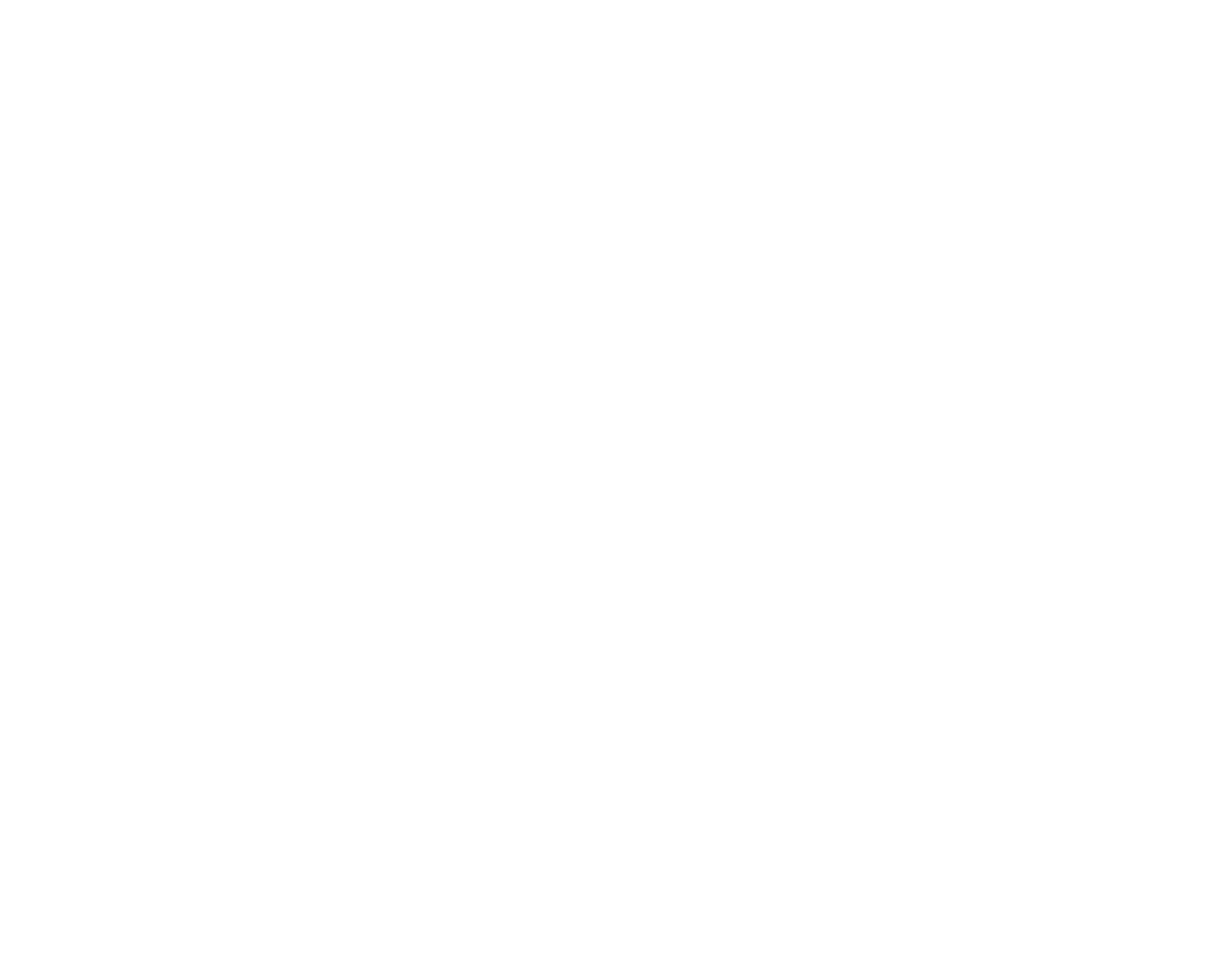
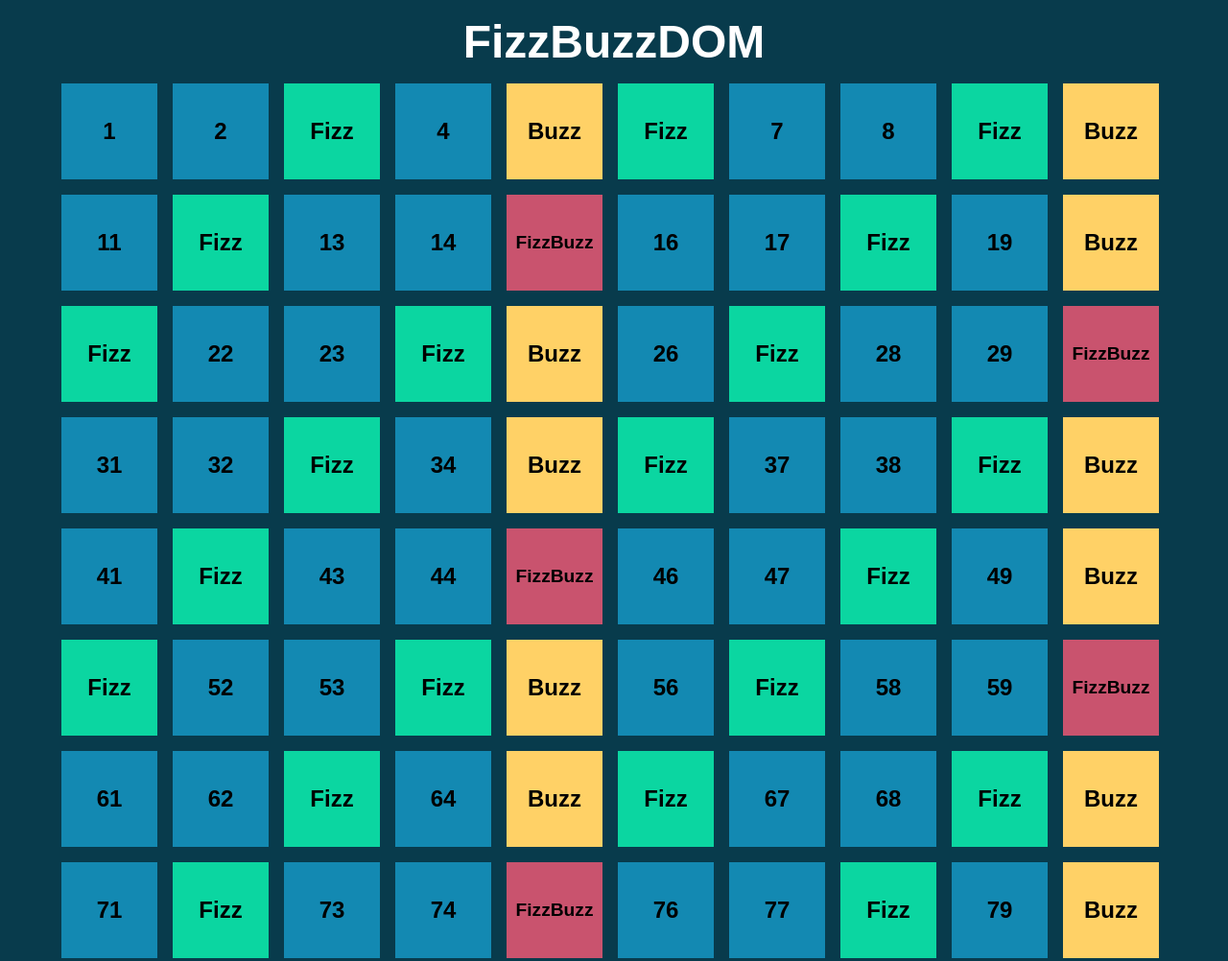
Before and after one commit to GessicaCalcagno/js-fizzbuzz, a plain HTML site: page index.html in a window 1280 px wide. Shown: the top 1002 px of the page at 96% size. Before the commit the page ends 800 px from the top, so only its background shows below. Drawn offline with Linux system fonts and the light colour scheme.

Commit message:
Add: js + css

```diff
--- a/css/style.css
+++ b/css/style.css
@@ -5,6 +5,63 @@
     box-sizing: border-box;
 }
 
-/************************************************
-        --------
- ************************************************/
+/*BODY*/
+
+body {
+    background-color: #083B4C;
+    font-family: Arial, Helvetica, Verdana, Tahoma, sans-serif;
+}
+
+/*TITLE*/
+h1 {
+    color: white;
+    text-align: center;
+    padding: 1rem;
+    font-size: 3rem;
+}
+
+/*CONTAINER*/
+.container {
+    width: 90%;
+    margin: 0 auto;
+}
+
+/*BOXES*/
+.row {
+    display: flex;
+    justify-content: space-between;
+    flex-wrap: wrap;
+}
+
+.box {
+    display: flex;
+    justify-content: center;
+    align-items: center;
+    width: 100px;
+    height: 100px;
+    margin-right: 0.5rem;
+    margin-bottom: 1rem;
+    font-size: 1.5rem;
+    font-weight: bold;
+}
+
+/*FIZZ numeri multipli di 3*/
+.fizz {
+    background-color: #0BD6A1;
+}
+
+/*BUZZ numeri multipli di 5*/
+.buzz {
+    background-color: #FFD166;
+}
+
+/*FIZZ-BUZZ numeri multipli di 3 e 5*/
+.fizz-buzz {
+    background-color: #c9536e;
+    font-size: 1.2rem;
+}
+
+/*Numeri che non soddisfano le altre condizioni*/
+.number {
+    background-color: #1389B2;
+}
--- a/index.html
+++ b/index.html
@@ -1,17 +1,34 @@
 <!DOCTYPE html>
 <html lang="en">
+
 <head>
     <meta charset="UTF-8">
     <meta name="viewport" content="width=device-width, initial-scale=1.0">
     <title>FizzBuzz</title>
-     <!-- style css -->
-     <link rel="stylesheet" href="./css/style.css">
+    <!-- style css -->
+    <link rel="stylesheet" href="./css/style.css">
 </head>
+
 <body>
+
+    <!-- Title -->
+    <h1>FizzBuzzDOM</h1>
+
+    <!-- Container for colorful boxes -->
+    <div class="container">
+
+        <!-- Row -->
+        <div class="row">
+
+        </div>
+        <!-- /Row -->
+    </div>
+    <!-- /Container for colorful boxes -->
 
 
 
     <!-- Java script -->
     <script src="./js/script.js"></script>
 </body>
+
 </html>
--- a/js/script.js
+++ b/js/script.js
@@ -1,7 +1,86 @@
 // TEST
-alert('ciao')
+//alert('ciao')
 
 //************************************************ */
 // Lo usiamo come controllo alla fine se c'è qualche problema di sintassi! COMMENTALO SE ANCORA STAI LAVORANDO SUL CODICE
-//"use strict";
+"use strict";
 //**************************************************** */
+
+//La inserisco fuori dal ciclo for dopo i vari controlli/test console
+//Prendo la riga creata in HTML tramite classe '.row'
+const rowElem = document.querySelector(".row");
+//test
+console.log(rowElem);
+//--------------------------------------------
+
+// CICLO 'FOR'
+// Inizializzazione - condizione - incremento (i++ -> i= i+1)
+for (let i = 1; i <= 100; i++) {
+    //console.log(i)
+
+    //Dopo che ho fatto tutti i controlli in console
+    //Dichiaro la variabile per cambiare il background-color in base al tipo di elemento
+    let bgClass;
+
+    // Creo i div in pagina
+    const boxElem = document.createElement("div");
+    //Test
+    console.log(boxElem);
+    //------------------------------------
+
+
+    //Creo la condizione che i box numerici diventino Fizz--> se divisibili per 3; Buzz-> /5; FizzBuzz--> /sia per 5 che per 3
+
+    //Essendo a 'cascata' prima devo inserire la condizione per entrambi i casi cioè 'FizzBuzz' se no mi indica solo fizz e buzz senza fizzBuzz
+    if ((i % 3 === 0) && (i % 5 === 0)) {
+        // Test
+        console.log("FizzBuzz");
+        // Dopo aver creato in css la classe dico alla variabile 'bgClass' di prendere la classe dall'html
+        bgClass = "fizz-buzz";
+        //Stampo nell'elemento box il termine di riferimento. Assegno il termine 'FizzBuzz' nel template litteral per vederlo scritto in pagina
+        boxElem.innerHTML = `FizzBuzz`;
+
+        // Indico la condizione: se un numero: i è un multiplo di 3 allora è 'Fizz'
+    } else if (i % 3 === 0) {
+        // Test
+        console.log("Fizz");
+        // Dopo aver creato in css la classe dico alla variabile 'bgClass' di prendere la classe dall'html con background-color
+        bgClass = "fizz"
+        //Stampo nell'elemento box il termine di riferimento. Assegno il termine 'Fizz' nel template litteral per vederlo scritto in pagina
+        boxElem.innerHTML = `Fizz`;
+
+
+        // Indico la condizione: se un numero: i è un multiplo di 5 allora è 'Buzz'
+    } else if (i % 5 === 0) {
+        // Test
+        console.log("Buzz");
+        // Dopo aver creato in css la classe dico alla variabile 'bgClass' di prendere la classe dall'html con background-color
+        bgClass = "buzz"
+        //Stampo nell'elemento box il termine di riferimento. Assegno il termine 'Buzz' nel template litteral per vederlo scritto in pagina
+        boxElem.innerHTML = `Buzz`;
+
+
+        // Indico la condizione per la quale tutti gli altri numeri sia semplicemente scritti come un numero ma ricorda che è una STRINGA
+    } else { // Se non trova nessuna delle condizioni precedenti
+        console.log("number")
+        // Prendo la classe creata in css per il background e la indico nella variabile 'bgClass' per il background-color
+        bgClass = "number"
+
+        ////Stampo nell'elemento box il termine di riferimento.
+        //Assegno 'i' che è una variabile che viene utilizzata comunemente come contatore in cicli o iterazioni
+        boxElem.innerHTML = i;
+
+    }
+
+
+    // Aggiungo rowElem come contenitore (che contiene  i div con i numeri) di boxElem (il singolo div)
+    //Il metodo append() viene utilizzato per aggiungere uno o più elementi, testo o object DOM come figli dell'elemento su cui viene chiamato
+    rowElem.append(boxElem);
+
+    // Aggiungo la classe "box" al div padre per creare i vari box con i numeri e condizioni
+    boxElem.classList.add("box");
+
+    // Aggiungo la variabile "bgClass" al div di ogni singolo item per impostare il colore di background
+    boxElem.classList.add(bgClass);
+
+}
```
